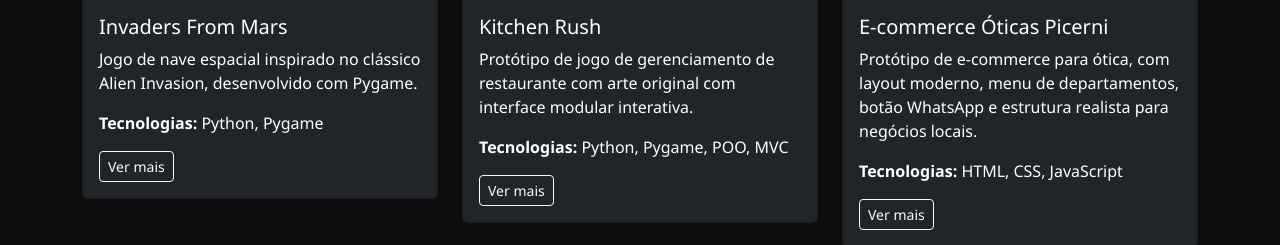
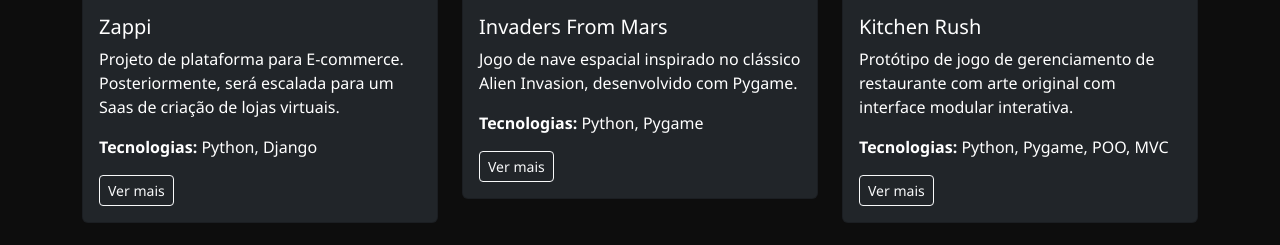
Before and after one commit to LuizRaizen/portfolio-luizdererita-dev, a Flask app: page / in a window 1280 px wide. Shown: the part 3506-3751 px from the top of the page. Run offline with Flask 3, Linux system fonts and the light colour scheme.

Commit message:
Adicionando projeto Zappi ao portfólio #2

```diff
--- a/templates/index.html
+++ b/templates/index.html
@@ -415,7 +415,19 @@
       <button class="btn btn-outline-light m-1" data-filter="cli">CLI</button>
     </div>
 
-      <!-- Projeto 1 -->
+
+      <div class="col-md-6 col-lg-4 mb-4">
+        <div class="card bg-dark text-white project-card" data-category="jogos">
+          <img src="{{ url_for('static', filename='img/zappi_preview.png') }}" class="card-img-top" alt="Invaders From Mars">
+          <div class="card-body">
+            <h5 class="card-title">Zappi</h5>
+            <p class="card-text">Projeto de plataforma para E-commerce. Posteriormente, será escalada para um Saas de criação de lojas virtuais.</p>
+            <p><strong>Tecnologias:</strong> Python, Django</p>
+            <a href="http://luizdererita-dev.up.railway.app/blogs/invaders-from-mars" class="btn btn-outline-light btn-sm">Ver mais</a>
+          </div>
+        </div>
+      </div>
+
       <div class="col-md-6 col-lg-4 mb-4">
         <div class="card bg-dark text-white project-card" data-category="jogos">
           <img src="{{ url_for('static', filename='img/invaders_from_mars_preview.png') }}" class="card-img-top" alt="Invaders From Mars">
@@ -428,7 +440,6 @@
         </div>
       </div>
 
-      <!-- Projeto 2 -->
       <div class="col-md-6 col-lg-4 mb-4">
         <div class="card bg-dark text-white project-card" data-category="jogos">
           <img src="{{ url_for('static', filename='img/kitchen_rush_preview.png') }}" class="card-img-top" alt="Kitchen Rush" loading="lazy">
@@ -441,7 +452,6 @@
         </div>
       </div>
 
-      <!-- Projeto 3 -->
       <div class="col-md-6 col-lg-4 mb-4">
         <div class="card bg-dark text-white project-card" data-category="web">
           <img src="{{ url_for('static', filename='img/picerni_preview.png') }}" class="card-img-top" alt="E-commerce Óticas Picerni">
@@ -454,7 +464,6 @@
         </div>
       </div>
 
-      <!-- Projeto 4 -->
       <div class="col-md-6 col-lg-4 mb-4">
         <div class="card bg-dark text-white project-card" data-category="web">
           <img src="{{ url_for('static', filename='img/pesquisa_saude_preview.png') }}" class="card-img-top" alt="Ferramenta de Pesquisa com IA">
@@ -467,7 +476,6 @@
         </div>
       </div>
 
-      <!-- Projeto 5 -->
       <div class="col-md-6 col-lg-4 mb-4">
         <div class="card bg-dark text-white project-card" data-category="web">
           <img src="{{ url_for('static', filename='img/floux_preview.png') }}" class="card-img-top" alt="Floux">
@@ -480,7 +488,6 @@
         </div>
       </div>
 
-      <!-- Projeto 6 -->
       <div class="col-md-6 col-lg-4 mb-4">
         <div class="card bg-dark text-white project-card" data-category="desktop">
           <img src="{{ url_for('static', filename='img/img_convert_preview.png') }}" class="card-img-top" alt="IMG Convert">
@@ -493,7 +500,6 @@
         </div>
       </div>
 
-      <!-- Projeto 7 -->
       <div class="col-md-6 col-lg-4 mb-4">
         <div class="card bg-dark text-white project-card" data-category="desktop">
           <img src="{{ url_for('static', filename='img/crud_cadastro_empresas_preview.png') }}" class="card-img-top" alt="CRUD Cadastro de Empresas">
@@ -506,7 +512,6 @@
         </div>
       </div>
 
-      <!-- Projeto 8 -->
       <div class="col-md-6 col-lg-4 mb-4">
         <div class="card bg-dark text-white project-card" data-category="jogos">
           <img src="{{ url_for('static', filename='img/dieroll_preview.png') }}" class="card-img-top" alt="Dieroll">
@@ -519,7 +524,6 @@
         </div>
       </div>
 
-      <!-- Projeto 9 -->
       <div class="col-md-6 col-lg-4 mb-4">
         <div class="card bg-dark text-white project-card" data-category="desktop">
           <img src="{{ url_for('static', filename='img/prisma_preview_2.png') }}" class="card-img-top" alt="Prisma">
@@ -532,7 +536,6 @@
         </div>
       </div>
 
-      <!-- Projeto 10 -->
       <div class="col-md-6 col-lg-4 mb-4">
         <div class="card bg-dark text-white project-card" data-category="cli">
           <img src="{{ url_for('static', filename='img/tomato_preview.png') }}" class="card-img-top" alt="Tomato">
@@ -545,7 +548,6 @@
         </div>
       </div>
 
-      <!-- Projeto 11 -->
       <div class="col-md-6 col-lg-4 mb-4">
         <div class="card bg-dark text-white project-card" data-category="desktop">
           <img src="{{ url_for('static', filename='img/tela_cadastro_multi_ui_preview.jpg') }}" class="card-img-top" alt="Tela de Cadastro e Login Multi-interface">
@@ -558,7 +560,6 @@
         </div>
       </div>
 
-      <!-- Projeto 12 -->
       <div class="col-md-6 col-lg-4 mb-4">
         <div class="card bg-dark text-white project-card" data-category="mobile">
           <img src="{{ url_for('static', filename='img/whats-clone-preview.png') }}" class="card-img-top" alt="WhatsClone">
```
